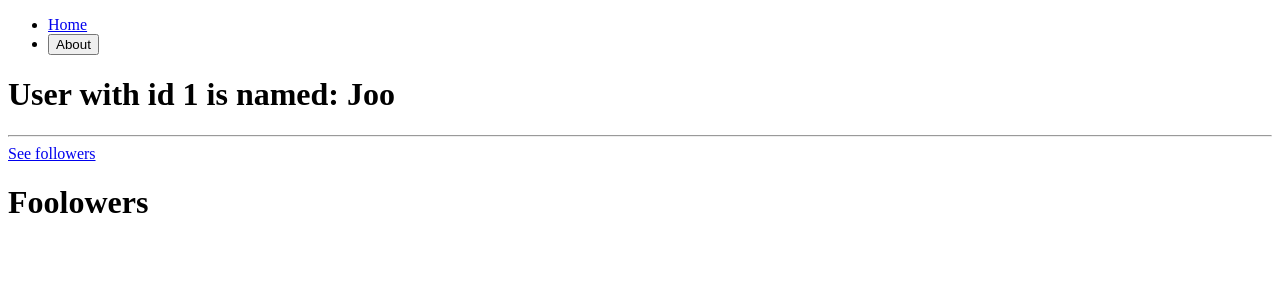
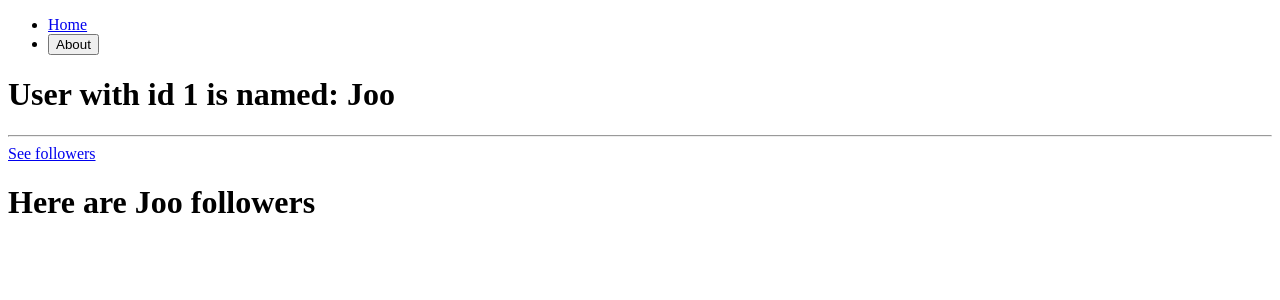
Before and after one commit to Dayglow0926/react-master, a React (Create React App) app: page /users/1/followers in a window 1280 px wide. Shown: the top 300 px of the page. Built offline with nearby package versions, Linux system fonts and the light colour scheme.

Commit message:
feat: useOutletContext 사용

```diff
--- a/src/Root.tsx
+++ b/src/Root.tsx
@@ -6,7 +6,7 @@
   return (
     <div>
       <Header />
-      <Outlet />
+      <Outlet context={{ darkMode: true }} />
     </div>
   );
 }
--- a/src/screens/users/Followers.tsx
+++ b/src/screens/users/Followers.tsx
@@ -1,5 +1,12 @@
+import { useOutletContext } from "react-router-dom";
+
+interface IFollowersContext {
+  nameOfMyUser: string;
+}
+
 function Followers() {
-  return <h1>Foolowers</h1>;
+  const { nameOfMyUser } = useOutletContext<IFollowersContext>();
+  return <h1>Here are {nameOfMyUser} followers</h1>;
 }
 
 export default Followers;
--- a/src/screens/users/User.tsx
+++ b/src/screens/users/User.tsx
@@ -10,7 +10,7 @@
       </h1>
       <hr />
       <Link to="followers">See followers</Link>
-      <Outlet />
+      <Outlet context={{ nameOfMyUser: users[Number(userId) - 1].name }} />
     </div>
   );
 }
```
